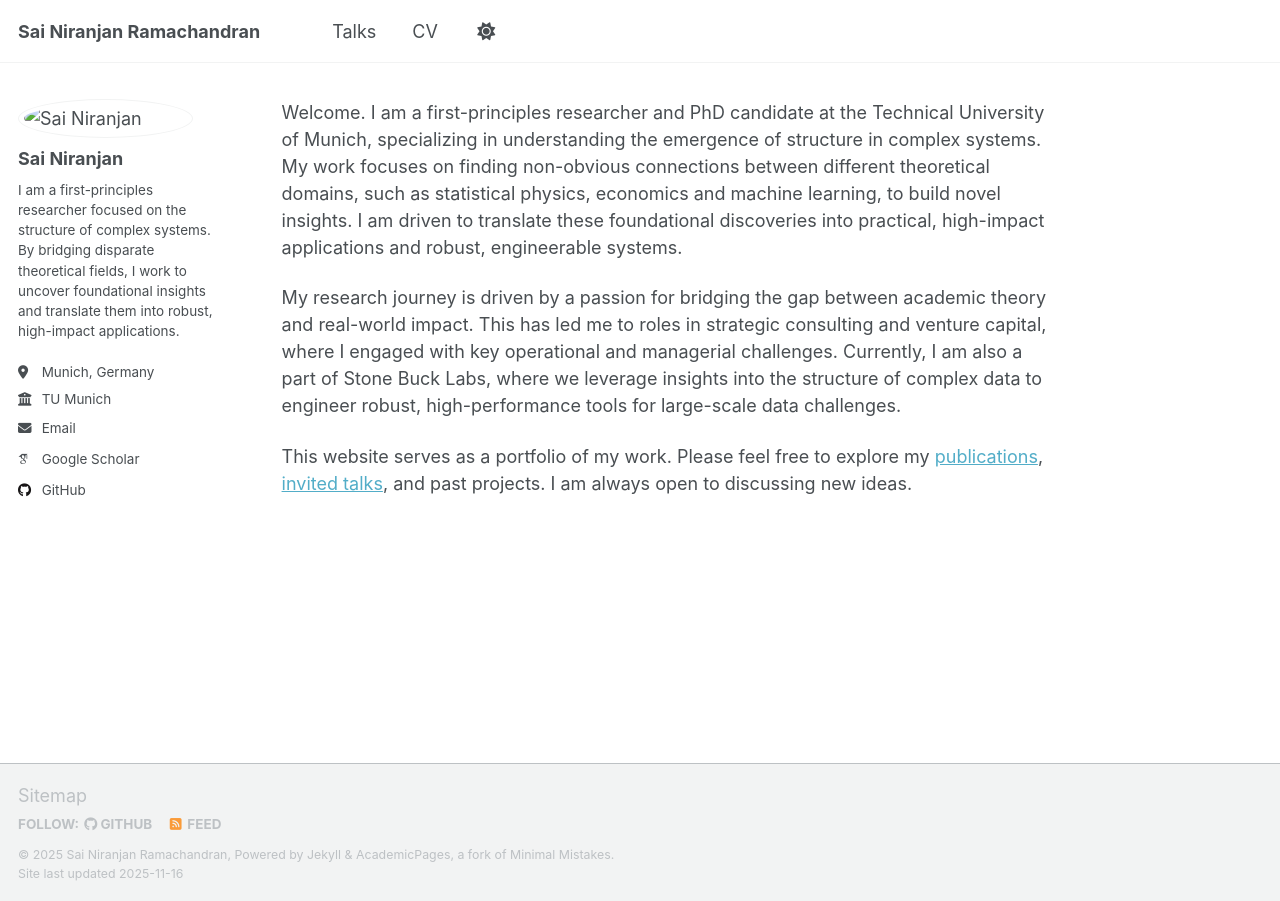
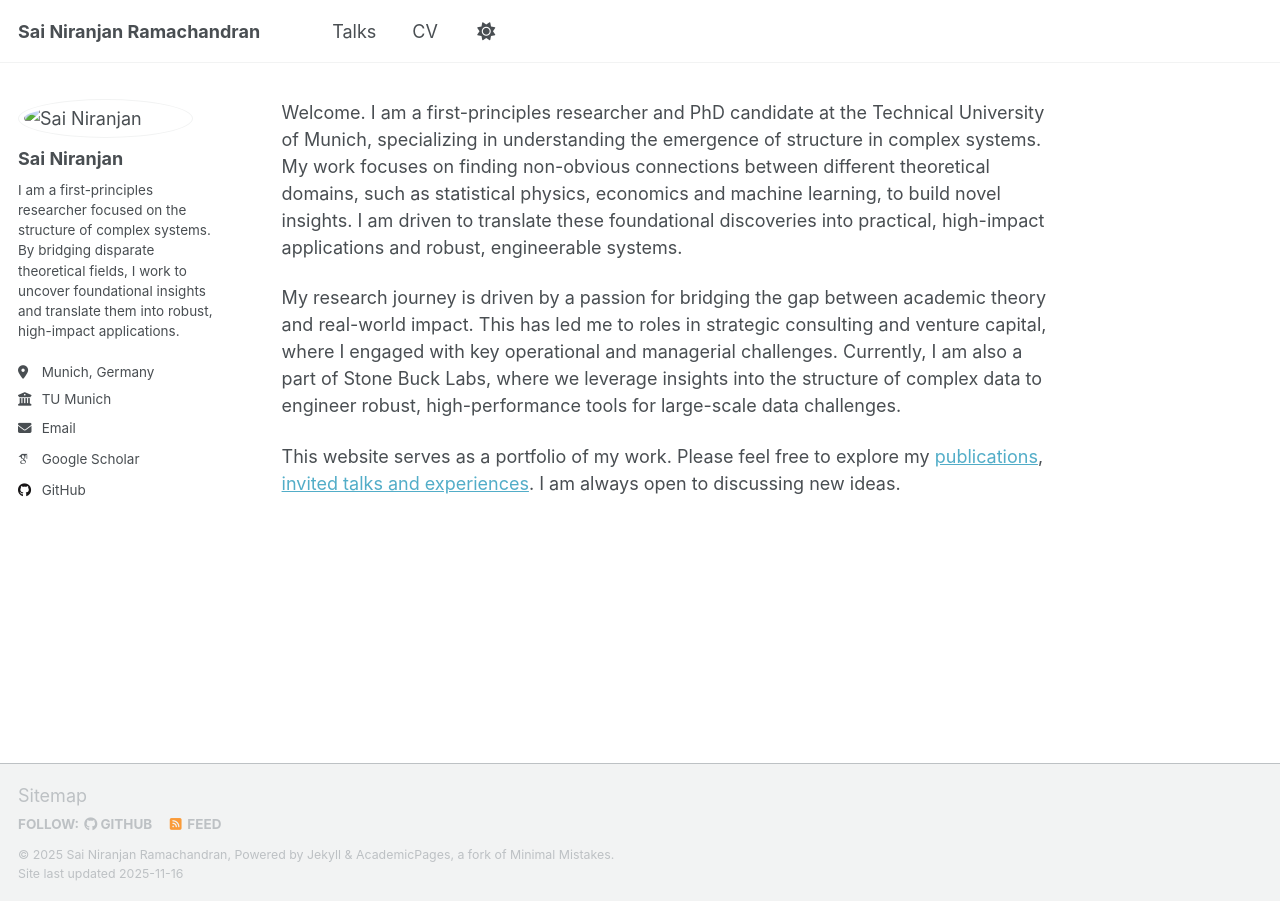
Before and after one commit to rsn870/rsn870.github.io, a Jekyll site: the page built from _pages/about.md, in a window 1280 px wide. Built offline with Jekyll 4.4.1, drawn with Linux system fonts in a browser that asks for light colours; some web fonts are replaced; a script that is not in the unit is left out.

Commit message:
Update about.md

```diff
--- a/_pages/about.md
+++ b/_pages/about.md
@@ -12,4 +12,4 @@ Welcome. I am a first-principles researcher and PhD candidate at the Technical U
 
 My research journey is driven by a passion for bridging the gap between academic theory and real-world impact. This has led me to roles in strategic consulting and venture capital, where I engaged with key operational and managerial challenges. Currently, I am also a part of Stone Buck Labs, where we leverage insights into the structure of complex data to engineer robust, high-performance tools for large-scale data challenges.
 
-This website serves as a portfolio of my work. Please feel free to explore my [publications](https://scholar.google.com/citations?user=V60DwW4AAAAJ), [invited talks](/talks/), and past projects. I am always open to discussing new ideas.
+This website serves as a portfolio of my work. Please feel free to explore my [publications](https://scholar.google.com/citations?user=V60DwW4AAAAJ), [invited talks and experiences](files/Sai_Niranjan_CV.pdf). I am always open to discussing new ideas.
```
